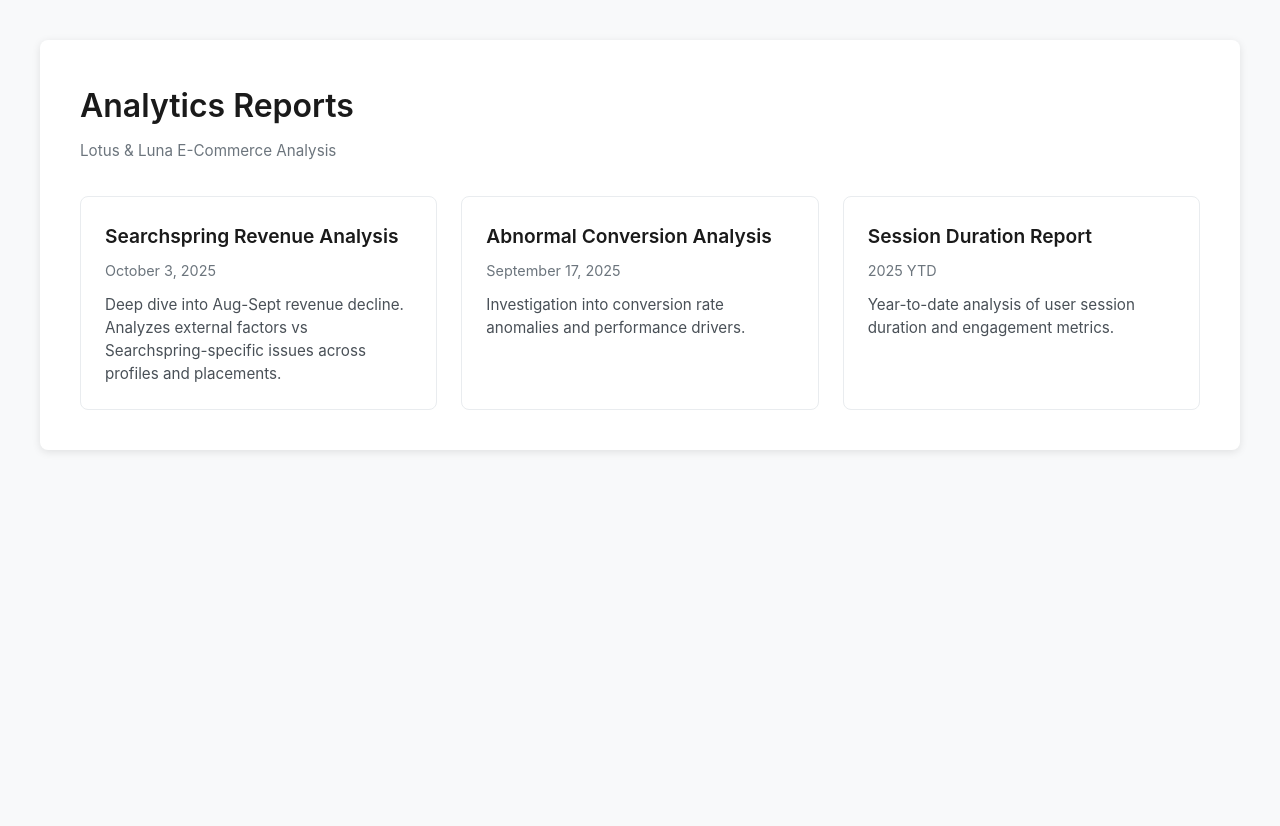
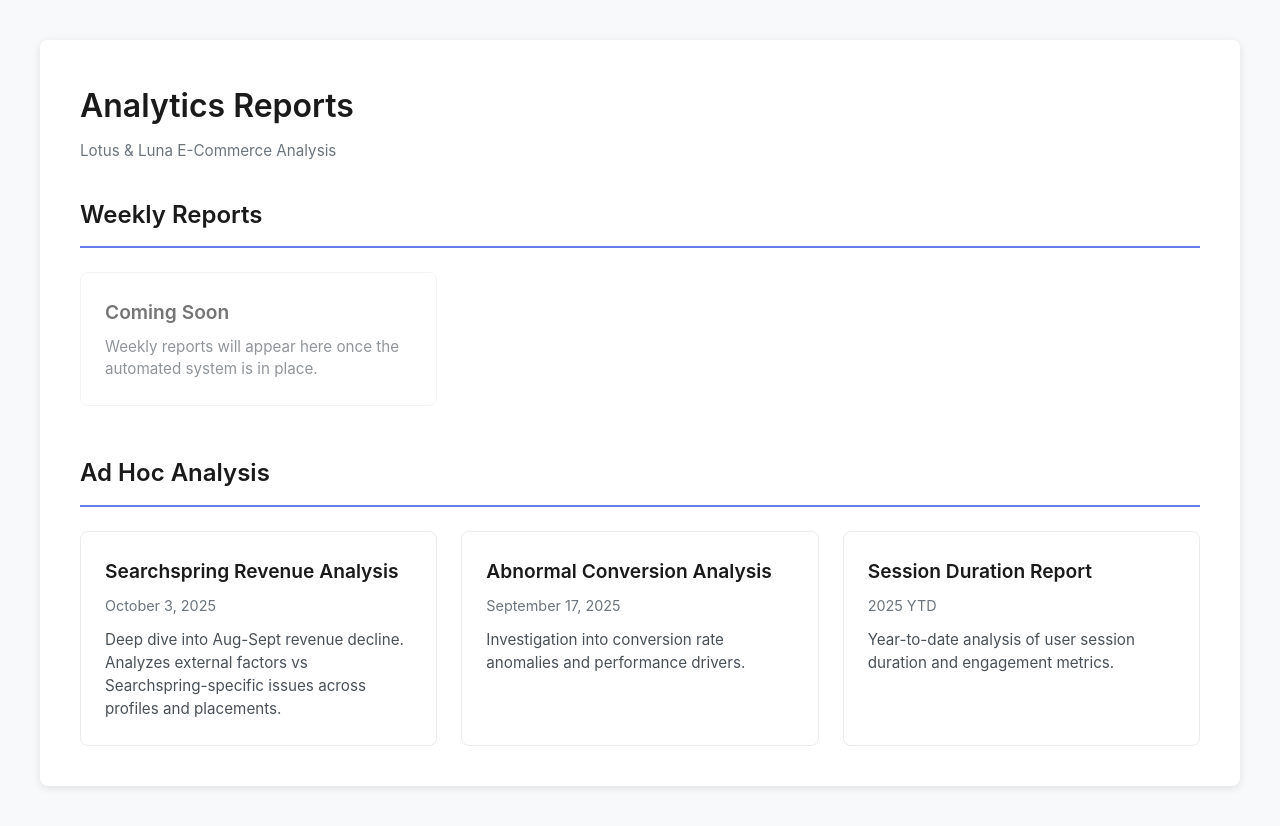
Before and after one commit to matta-kelly/Landl_reports, a plain HTML site: page index.html in a window 1280 px wide. Before the commit the page ends 800 px from the top, so only its background shows below. Drawn offline with Linux system fonts and the light colour scheme.

Commit message:
Updated index.html to accomdate weekly reporting

```diff
--- a/index.html
+++ b/index.html
@@ -6,11 +6,24 @@
   <title>Analytics Reports</title>
   <link rel="stylesheet" href="styles.css">
   <style>
+    .report-section {
+      margin-top: 48px;
+    }
+    .report-section:first-of-type {
+      margin-top: 32px;
+    }
+    .section-header {
+      font-size: 1.5rem;
+      font-weight: 600;
+      color: #1a1a1a;
+      margin-bottom: 24px;
+      padding-bottom: 12px;
+      border-bottom: 2px solid #667eea;
+    }
     .report-grid {
       display: grid;
       grid-template-columns: repeat(auto-fill, minmax(300px, 1fr));
       gap: 24px;
-      margin-top: 32px;
     }
     .report-card {
       background: white;
@@ -49,25 +62,39 @@
     <h1>Analytics Reports</h1>
     <p class="subtitle">Lotus & Luna E-Commerce Analysis</p>
 
+    <div class="report-section">
+      <h2 class="section-header">Weekly Reports</h2>
       <div class="report-grid">
-      <a href="10-3-searchspring_analysis.html" class="report-card">
+        <!-- Weekly reports will be dynamically added here -->
+        <div class="report-card" style="opacity: 0.6; cursor: default;">
+          <div class="report-title">Coming Soon</div>
+          <div class="report-desc">Weekly reports will appear here once the automated system is in place.</div>
+        </div>
+      </div>
+    </div>
+
+    <div class="report-section">
+      <h2 class="section-header">Ad Hoc Analysis</h2>
+      <div class="report-grid">
+        <a href="ad_hoc/10-3-searchspring_analysis.html" class="report-card">
           <div class="report-title">Searchspring Revenue Analysis</div>
           <div class="report-date">October 3, 2025</div>
           <div class="report-desc">Deep dive into Aug-Sept revenue decline. Analyzes external factors vs Searchspring-specific issues across profiles and placements.</div>
         </a>
 
-      <a href="abnormal_conversion_9_17_2025.html" class="report-card">
+        <a href="ad_hoc/abnormal_conversion_9_17_2025.html" class="report-card">
           <div class="report-title">Abnormal Conversion Analysis</div>
           <div class="report-date">September 17, 2025</div>
           <div class="report-desc">Investigation into conversion rate anomalies and performance drivers.</div>
         </a>
 
-      <a href="session_duration.html" class="report-card">
+        <a href="ad_hoc/session_duration.html" class="report-card">
           <div class="report-title">Session Duration Report</div>
           <div class="report-date">2025 YTD</div>
           <div class="report-desc">Year-to-date analysis of user session duration and engagement metrics.</div>
         </a>
       </div>
     </div>
+  </div>
 </body>
 </html>
```
Also changed, not shown: ad_hoc/10-3-searchspring_analysis.html (renamed from 10-3-searchspring_analysis.html), ad_hoc/abnormal_conversion_9_17_2025.html (renamed from abnormal_conversion_9_17_2025.html), ad_hoc/session_duration.html (renamed from session_duration.html), directory.txt (added), 2 other files. Lines whose indentation alone changed are shown as unchanged.
